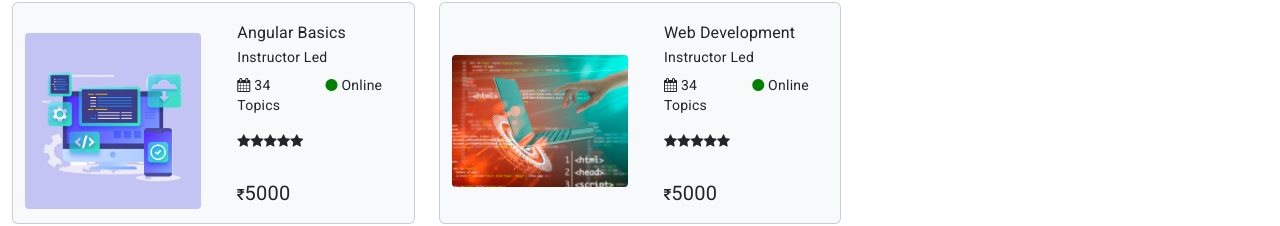
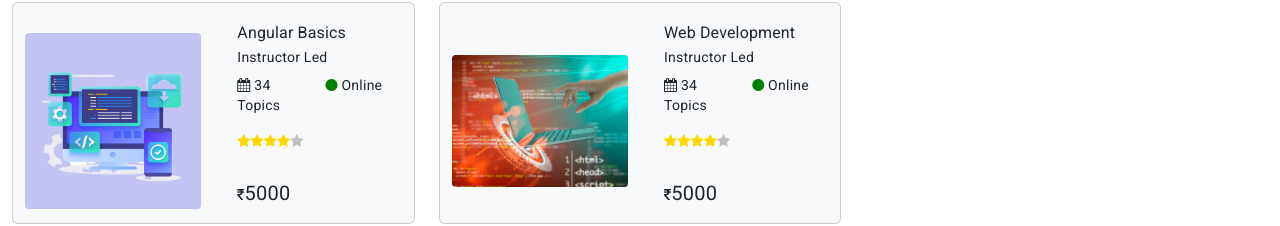
Before and after one commit to anubhab5/side-hussle-education, an Angular app: page / in a window 1280 px wide. Shown: the part 1092-1318 px from the top of the page. Built offline with nearby package versions, Linux system fonts and the light colour scheme.

Commit message:
star color

```diff
--- a/src/app/pattern/big-cards/big-cards.component.html
+++ b/src/app/pattern/big-cards/big-cards.component.html
@@ -25,11 +25,11 @@
                         </div>
                     </div>
                     <div class="col-12 mb-3">
-                        <i class="fa fa-star" aria-hidden="true"> </i>
-                        <i class="fa fa-star" aria-hidden="true"> </i>
-                        <i class="fa fa-star" aria-hidden="true"> </i>
-                        <i class="fa fa-star" aria-hidden="true"> </i>
-                        <i class="fa fa-star" aria-hidden="true"> </i>
+                        <i class="fa fa-star golden" aria-hidden="true"> </i>
+                        <i class="fa fa-star golden" aria-hidden="true"> </i>
+                        <i class="fa fa-star golden" aria-hidden="true"> </i>
+                        <i class="fa fa-star golden" aria-hidden="true"> </i>
+                        <i class="fa fa-star silver" aria-hidden="true"> </i>
                     </div>
                     <div class="col-12 mt-3 mb-2 d-flex align-items-baseline">
                         <i class="fa fa-inr" aria-hidden="true"> </i>
--- a/src/app/pattern/big-cards/big-cards.component.scss
+++ b/src/app/pattern/big-cards/big-cards.component.scss
@@ -12,3 +12,11 @@
 .green {
      color: green;
 }
+
+.golden {
+    color: rgb(255,215,0);
+}
+
+.silver {
+    color: #C0C0C0;
+}
```
